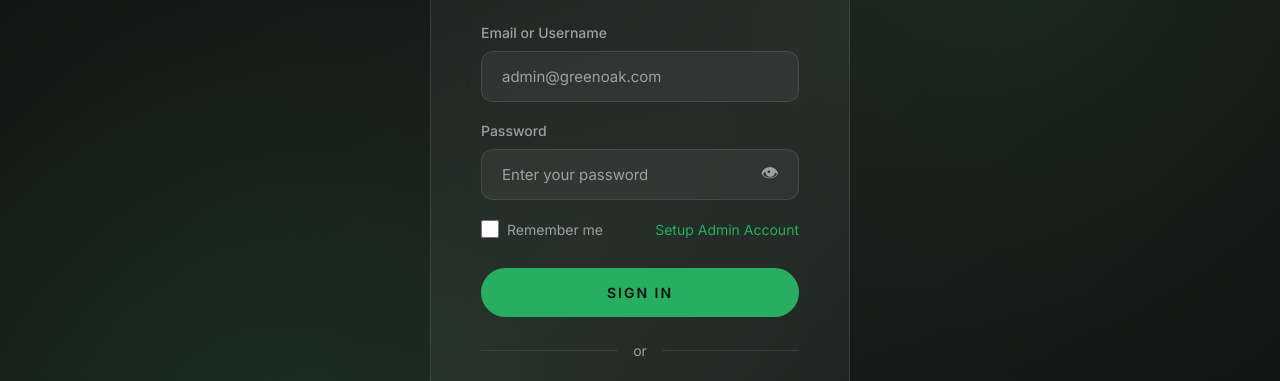
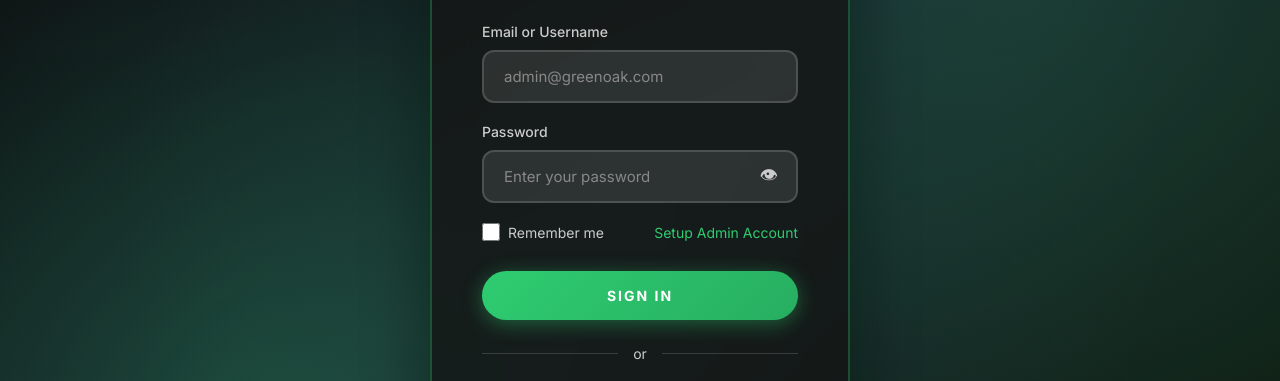
Before and after one commit to johnmax-cyber/green-oak, a website: page login.html in a window 1280 px wide. Shown: the part 202-583 px from the top of the page. Drawn offline with nearby package versions, Linux system fonts and the light colour scheme.

Commit message:
Improve visibility with brighter colors and better contrast

```diff
--- a/login.html
+++ b/login.html
@@ -15,14 +15,14 @@
         }
 
         :root {
-            --primary: #0f0f0f;
-            --secondary: #1a1a1a;
-            --accent: #27ae60;
-            --accent-hover: #1e8449;
+            --primary: #0a0a0a;
+            --secondary: #141414;
+            --accent: #2ecc71;
+            --accent-hover: #27ae60;
             --text: #ffffff;
-            --text-muted: #a0a0a0;
-            --glass: rgba(255, 255, 255, 0.05);
-            --glass-border: rgba(255, 255, 255, 0.1);
+            --text-muted: #cccccc;
+            --glass: rgba(255, 255, 255, 0.08);
+            --glass-border: rgba(255, 255, 255, 0.15);
         }
 
         body {
@@ -43,7 +43,7 @@
             width: 100%;
             height: 100%;
             z-index: -1;
-            background: linear-gradient(135deg, #0f0f0f 0%, #1a1a1a 50%, #0f0f0f 100%);
+            background: linear-gradient(135deg, #0a0a0a 0%, #1a1a2e 50%, #0f1f0f 100%);
         }
 
         .bg-animation::before {
@@ -54,18 +54,26 @@
             right: 0;
             bottom: 0;
             background:
-                radial-gradient(circle at 20% 80%, rgba(39, 174, 96, 0.15) 0%, transparent 50%),
-                radial-gradient(circle at 80% 20%, rgba(39, 174, 96, 0.1) 0%, transparent 50%);
+                radial-gradient(circle at 20% 80%, rgba(46, 204, 113, 0.3) 0%, transparent 50%),
+                radial-gradient(circle at 80% 20%, rgba(39, 174, 96, 0.25) 0%, transparent 50%),
+                radial-gradient(circle at 50% 50%, rgba(46, 204, 113, 0.1) 0%, transparent 70%);
+            animation: pulse 8s ease-in-out infinite;
+        }
+
+        @keyframes pulse {
+            0%, 100% { opacity: 0.8; }
+            50% { opacity: 1; }
         }
 
         .login-container {
             width: 100%;
             max-width: 420px;
             padding: 50px;
-            background: var(--glass);
-            border: 1px solid var(--glass-border);
+            background: rgba(20, 20, 20, 0.8);
+            border: 2px solid rgba(46, 204, 113, 0.3);
             border-radius: 24px;
             backdrop-filter: blur(20px);
+            box-shadow: 0 20px 60px rgba(0, 0, 0, 0.5), 0 0 40px rgba(46, 204, 113, 0.1);
         }
 
         .login-logo {
@@ -87,9 +95,10 @@
         }
 
         .login-logo p {
-            color: var(--text-muted);
+            color: #bbbbbb;
             margin-top: 10px;
-            font-size: 14px;
+            font-size: 15px;
+            font-weight: 400;
         }
 
         .form-group {
@@ -107,10 +116,10 @@
         .form-group input {
             width: 100%;
             padding: 15px 20px;
-            background: rgba(255, 255, 255, 0.05);
-            border: 1px solid var(--glass-border);
+            background: rgba(255, 255, 255, 0.1);
+            border: 2px solid var(--glass-border);
             border-radius: 12px;
-            color: var(--text);
+            color: #ffffff;
             font-family: 'Inter', sans-serif;
             font-size: 15px;
             transition: all 0.3s ease;
@@ -119,11 +128,12 @@
         .form-group input:focus {
             outline: none;
             border-color: var(--accent);
-            background: rgba(255, 255, 255, 0.08);
+            background: rgba(255, 255, 255, 0.15);
+            box-shadow: 0 0 20px rgba(46, 204, 113, 0.2);
         }
 
         .form-group input::placeholder {
-            color: var(--text-muted);
+            color: #888888;
         }
 
         .form-options {
@@ -138,7 +148,7 @@
             display: flex;
             align-items: center;
             gap: 8px;
-            color: var(--text-muted);
+            color: #cccccc;
             cursor: pointer;
         }
 
@@ -162,23 +172,25 @@
         .login-btn {
             width: 100%;
             padding: 16px;
-            background: var(--accent);
-            color: #0f0f0f;
+            background: linear-gradient(135deg, #2ecc71, #27ae60);
+            color: #ffffff;
             border: none;
             border-radius: 50px;
             font-family: 'Inter', sans-serif;
             font-size: 14px;
-            font-weight: 600;
+            font-weight: 700;
             letter-spacing: 2px;
             text-transform: uppercase;
             cursor: pointer;
             transition: all 0.3s ease;
             margin-top: 10px;
+            box-shadow: 0 4px 20px rgba(46, 204, 113, 0.4);
         }
 
         .login-btn:hover {
-            background: var(--accent-hover);
-            transform: translateY(-2px);
+            background: linear-gradient(135deg, #27ae60, #1e8449);
+            transform: translateY(-3px);
+            box-shadow: 0 8px 30px rgba(46, 204, 113, 0.5);
         }
 
         .divider {
@@ -282,15 +294,15 @@
         .setup-note {
             margin-top: 30px;
             padding: 15px;
-            background: rgba(255, 107, 107, 0.1);
-            border: 1px solid var(--accent);
+            background: rgba(46, 204, 113, 0.15);
+            border: 1px solid rgba(46, 204, 113, 0.4);
             border-radius: 12px;
             font-size: 13px;
-            color: var(--text-muted);
+            color: #cccccc;
         }
 
         .setup-note strong {
-            color: var(--accent);
+            color: #2ecc71;
         }
     </style>
 </head>
```
